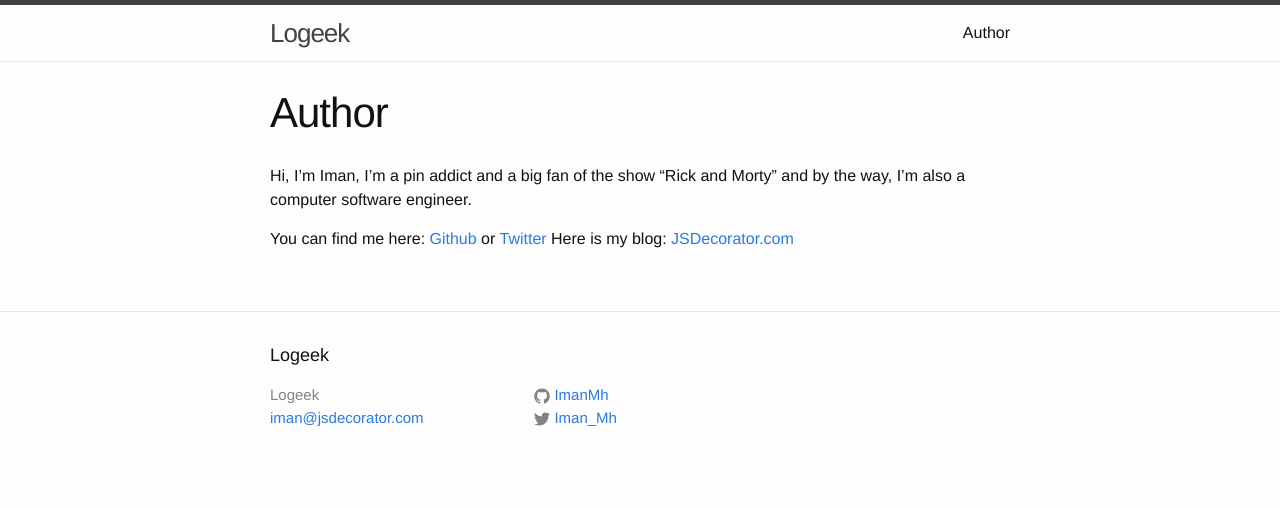
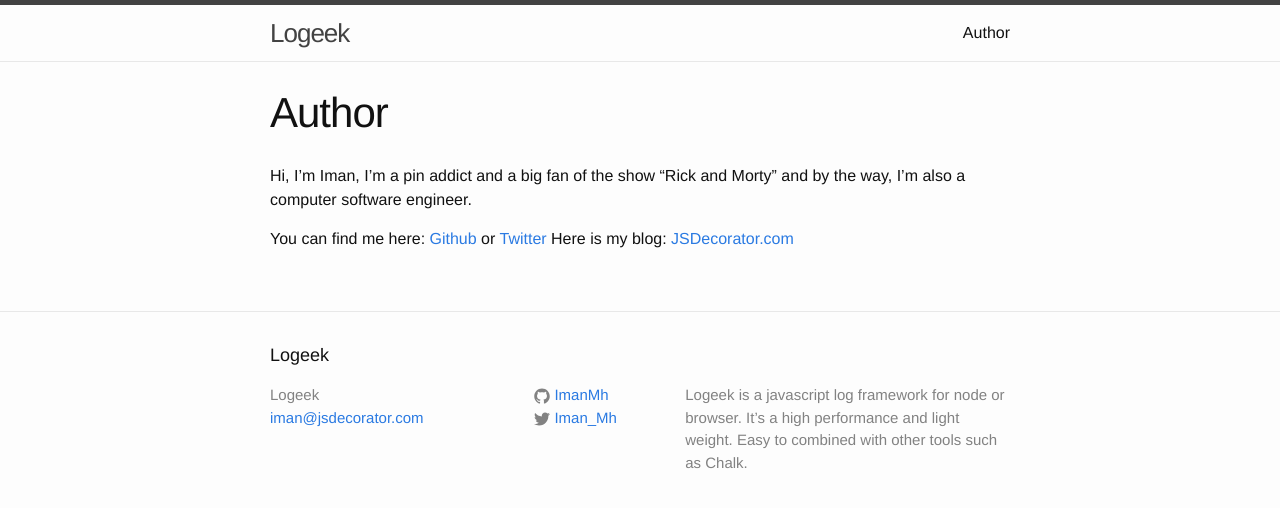
Before and after one commit to ImanMh/jekyll-sites, a Jekyll site: the page built from about.md, in a window 1280 px wide. Shown: the top 508 px of the page. Built offline with Jekyll 4.4.1, drawn with Linux system fonts in a browser that asks for light colours; part of the change alters nothing that is shown.

```diff
--- a/_config.yml
+++ b/_config.yml
@@ -8,7 +8,7 @@
 # Site settings
 title: Logeek
 email: iman@jsdecorator.com
-description: > # Logeek is a javascript log framework for node or browser. It’s a high performance and light weight. Easy to combined with other tools such as Chalk.
+description: Logeek is a javascript log framework for node or browser. It’s a high performance and light weight. Easy to combined with other tools such as Chalk.
 baseurl: "" # the subpath of your site, e.g. /blog
 url: "http://yourdomain.com" # the base hostname & protocol for your site
 twitter_username: Iman_Mh
@@ -16,3 +16,9 @@ github_username:  ImanMh
 
 # Build settings
 markdown: kramdown
+
+# jekyll-seo-tag
+twitter:
+  username: Iman_Mh
+gems:
+  - jekyll-seo-tag
--- a/_includes/head.html
+++ b/_includes/head.html
@@ -6,6 +6,8 @@
   <title>{% if page.title %}{{ page.title | escape }}{% else %}{{ site.title | escape }}{% endif %}</title>
   <meta name="description" content="{% if page.excerpt %}{{ page.excerpt | strip_html | strip_newlines | truncate: 160 }}{% else %}{{ site.description }}{% endif %}">
 
+  {% seo title=false %}
+
   <link rel="stylesheet" href="{{ "/css/main.css" | prepend: site.baseurl }}">
   <link rel="canonical" href="{{ page.url | replace:'index.html','' | prepend: site.baseurl | prepend: site.url }}">
   <link rel="alternate" type="application/rss+xml" title="{{ site.title }}" href="{{ "/feed.xml" | prepend: site.baseurl | prepend: site.url }}">
```
